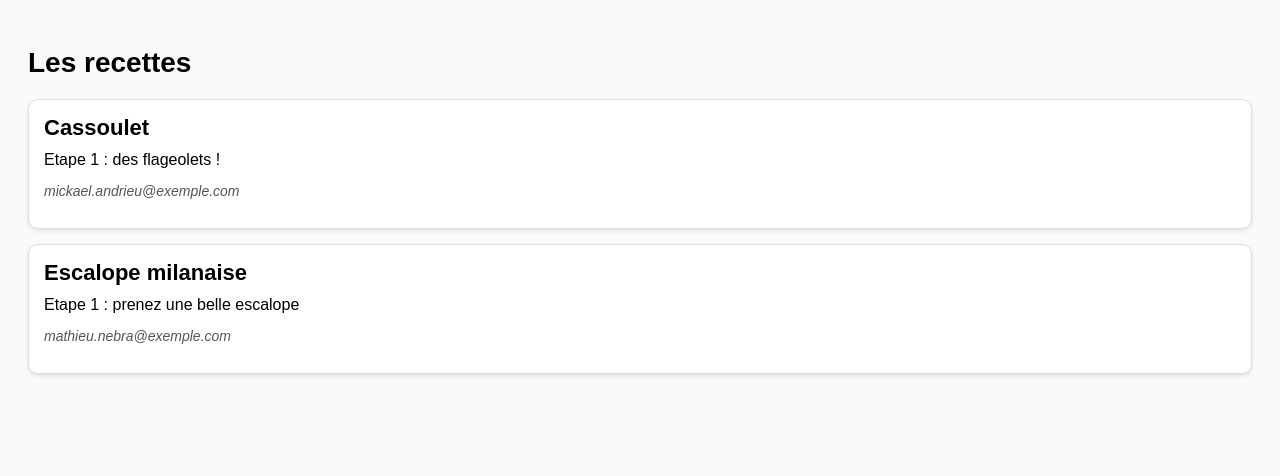
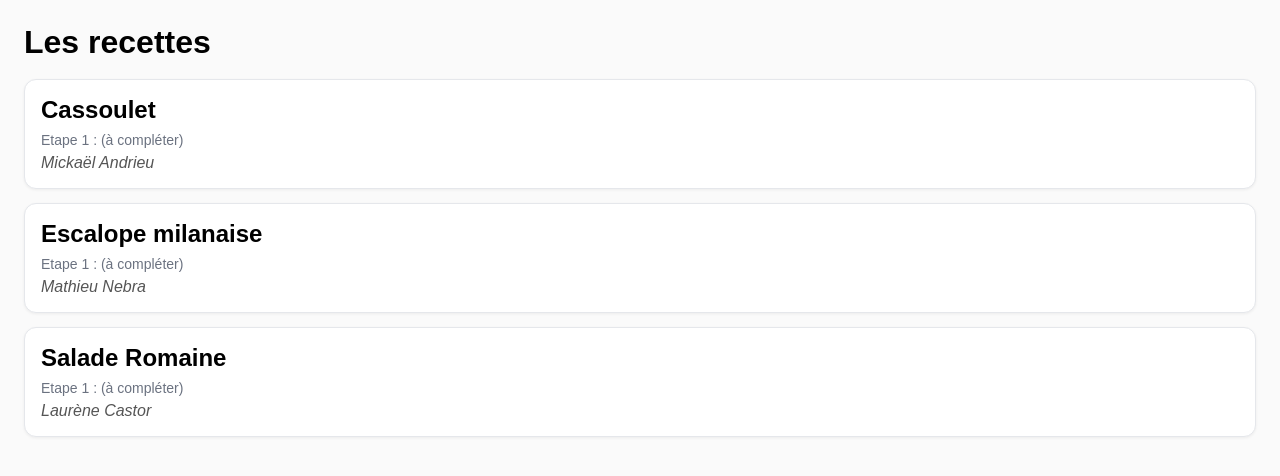
Before and after one commit to 10emeDEV/php-mysql-Gonzalez-Thomas, a PHP site: page /AfficherRecettes.php in a window 1280 px wide. Shown: the top 476 px of the page. Run offline with PHP 8.4, Linux system fonts and the light colour scheme.

Commit message:
Découpage d'une page web

```diff
--- a/AfficherRecettes.php
+++ b/AfficherRecettes.php
@@ -1,90 +1,98 @@
 <?php
-// AfficherRecettes.php
+// === Données de test ===
+$users = [
+    [
+        'full_name' => 'Mickaël Andrieu',
+        'email' => 'mickael.andrieu@exemple.com',
+        'age' => 34,
+    ],
+    [
+        'full_name' => 'Mathieu Nebra',
+        'email' => 'mathieu.nebra@exemple.com',
+        'age' => 34,
+    ],
+    [
+        'full_name' => 'Laurène Castor',
+        'email' => 'laurene.castor@exemple.com',
+        'age' => 28,
+    ],
+];
 
-// 1) Recettes en tableaux associatifs
-$recipes = array(
-    array(
+$recipes = [
+    [
         'title' => 'Cassoulet',
+        'recipe' => '',
         'author' => 'mickael.andrieu@exemple.com',
-        'enabled' => true,
-        'steps' => array(
-            'Etape 1 : des flageolets !'
-        )
-    ),
-    array(
+        'is_enabled' => true,
+    ],
+    [
         'title' => 'Couscous',
+        'recipe' => '',
         'author' => 'mickael.andrieu@exemple.com',
-        'enabled' => false, // ne doit pas s’afficher
-        'steps' => array(
-            'Etape 1 : préparez la semoule'
-        )
-    ),
-    array(
+        'is_enabled' => false,
+    ],
+    [
         'title' => 'Escalope milanaise',
+        'recipe' => '',
         'author' => 'mathieu.nebra@exemple.com',
-        'enabled' => true,
-        'steps' => array(
-            'Etape 1 : prenez une belle escalope'
-        )
-    )
-);
+        'is_enabled' => true,
+    ],
+    [
+        'title' => 'Salade Romaine',
+        'recipe' => '',
+        'author' => 'laurene.castor@exemple.com',
+        'is_enabled' => true,
+    ],
+];
 ?>
 <!DOCTYPE html>
 <html lang="fr">
 <head>
     <meta charset="UTF-8">
-    <title>recettes disponibles</title>
+    <title>Recettes</title>
     <style>
-        body {
-            font-family: Arial, sans-serif;
-            background-color: #fafafa;
-            padding: 20px;
+        body { font-family: Arial, sans-serif; background:#fafafa; margin:0; padding:24px; }
+        h1 { font-size:32px; margin:0 0 18px; }
+        .recipe {
+            background:#fff; border:1px solid #e5e7eb; border-radius:12px;
+            padding:16px; margin-bottom:14px; box-shadow:0 1px 3px rgba(0,0,0,.06);
         }
-        h1 {
-            font-size: 28px;
-            margin-bottom: 20px;
-        }
-        .recipe {
-            background-color: #fff;
-            border: 1px solid #ddd;
-            border-radius: 10px;
-            padding: 15px;
-            margin-bottom: 15px;
-            box-shadow: 0px 2px 4px rgba(0,0,0,0.1);
-        }
-        .recipe h2 {
-            margin: 0 0 10px 0;
-            font-size: 22px;
-        }
-        .step {
-            margin: 0 0 8px 0;
-        }
-        .author {
-            font-style: italic;
-            color: #555;
-            font-size: 14px;
-        }
+        .recipe h2 { margin:0 0 8px; font-size:24px; }
+        .author { margin:6px 0 0; color:#555; font-style:italic; }
+        .muted { color:#6b7280; font-size:14px; margin:0; }
     </style>
 </head>
 <body>
-    <h1>Les recettes</h1>
+<h1>Les recettes</h1>
 
-    <?php
-    // 2) On affiche seulement si enabled est vrai
-    foreach ($recipes as $recipe) {
-        if ($recipe['enabled'] == true) {
-            echo '<div class="recipe">';
-            echo '<h2>' . $recipe['title'] . '</h2>';
+<?php
+// 1) Boucler sur les recettes valides uniquement (is_enabled == true)
+foreach ($recipes as $recipe) {
+    if ($recipe['is_enabled'] == true) {
 
-            // Afficher la première étape si elle existe
-            if (!empty($recipe['steps'])) {
-                echo '<p class="step">' . $recipe['steps'][0] . '</p>';
+        // 2) Récupérer l'email de l'auteur indiqué sur la recette
+        $recipeEmail = $recipe['author'];
+
+        // 3) Chercher le nom correspondant dans la liste des utilisateurs
+        $authorName = 'Auteur inconnu';
+        foreach ($users as $user) {
+            if ($user['email'] == $recipeEmail) {
+                $authorName = $user['full_name'];
+                break; // on a trouvé le bon utilisateur
             }
+        }
 
-            echo '<p class="author">' . $recipe['author'] . '</p>';
-            echo '</div>';
-        }
+        // 4) Afficher la recette + le nom de l'auteur trouvé
+        echo '<article class="recipe">';
+        echo '<h2>' . htmlspecialchars($recipe['title']) . '</h2>';
+
+        // le champ "recipe" est vide dans les tests, on affiche une petite note
+        echo '<p class="muted">Etape 1 : (à compléter)</p>';
+
+        echo '<p class="author">' . htmlspecialchars($authorName) . '</p>';
+        echo '</article>';
     }
-    ?>
+}
+?>
 </body>
 </html>
```
Also changed, not shown: index.php (added, +45 -0 lines).
